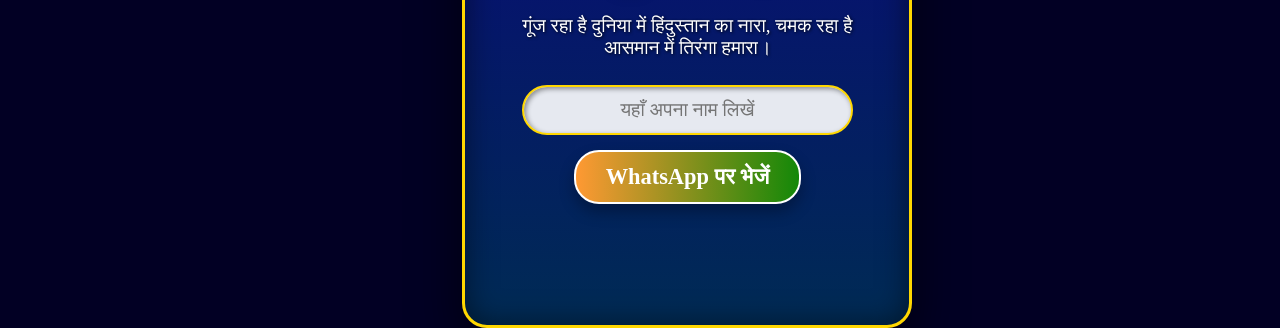
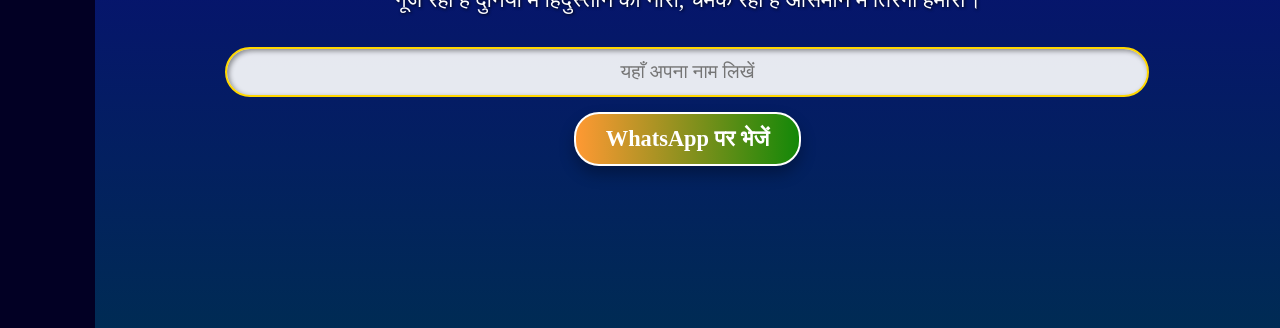
Before and after one commit to shivanshuzx/Independence-Day-3, a plain HTML site: page index.html in a window 1280 px wide. Shown: the part 472-800 px from the top of the page. Drawn offline with Linux system fonts and the light colour scheme; a web font is replaced by a local one.

Commit message:
Add files via upload

```diff
--- a/index.html
+++ b/index.html
@@ -1,9 +1,10 @@
-07.26 9:36 PM
+07.26 10:27 PM
 <!DOCTYPE html>
 <html lang="hi">
 
 <head>
     <meta charset="UTF-8">
+    <!-- Viewport Setting: यह सुनिश्चित करता है कि पेज डिवाइस की चौड़ाई के अनुसार स्केल हो -->
     <meta name="viewport" content="width=device-width, initial-scale=1.0">
     <title>स्वतंत्रता दिवस की हार्दिक शुभकामनाएँ</title>
     <style>
@@ -28,35 +29,34 @@
             margin: 0;
             padding: 0;
             width: 100%;
-            height: 100%;
+            height: 100%; /* पूरी व्यूपोर्ट ऊँचाई लेता है */
             background-color: var(--dark-bg);
             font-family: 'Tiro Devanagari Hindi', serif;
-            display: flex;
-            justify-content: center;
-            align-items: flex-start; /* Align to top to allow scrolling if needed */
-            overflow-x: hidden; /* Prevent horizontal scroll */
-            overflow-y: auto; /* Allow vertical scroll for content */
+            display: flex; /* Flexbox का उपयोग सेंटरिंग के लिए */
+            justify-content: center; /* हॉरिज़ॉन्टली सेंटर */
+            align-items: center; /* वर्टिकली सेंटर */
+            overflow: hidden; /* बॉडी को स्क्रॉल होने से रोकता है */
         }
 
         .card-container {
             position: relative;
-            width: 100%;
-            min-height: 100vh; /* Ensure it takes at least full viewport height */
-            height: auto; /* Adjust height based on content */
-            max-width: 450px; /* Max width for mobile-like experience */
+            width: 100vw; /* व्यूपोर्ट चौड़ाई का 100% लेता है */
+            height: 100vh; /* व्यूपोर्ट ऊँचाई का 100% लेता है */
+            margin: 0; /* कोई मार्जिन नहीं */
             background-image: linear-gradient(180deg, #020024 0%, #090979 35%, #002b54 100%);
-            border-radius: 25px;
-            box-shadow: 0 20px 50px rgba(0, 0, 0, 0.6), inset 0 0 30px rgba(0, 0, 0, 0.5);
+            border-radius: 0; /* फुल स्क्रीन के लिए कोई बॉर्डर रेडियस नहीं */
+            box-shadow: none; /* फुल स्क्रीन के लिए कोई शैडो नहीं */
             display: flex;
             flex-direction: column;
             justify-content: space-between;
             align-items: center;
-            padding: 15px;
-            border: 3px solid var(--gold);
-            overflow: hidden; /* Hide any overflow from within the card */
+            padding: 15px; /* पॅडिंग */
+            border: none; /* फुल स्क्रीन के लिए कोई बॉर्डर नहीं */
+            overflow-y: auto; /* यदि सामग्री ओवरफ्लो होती है तो आंतरिक वर्टिकल स्क्रॉलिंग की अनुमति दें */
+            overflow-x: hidden; /* आंतरिक हॉरिज़ॉन्टल स्क्रॉल को रोकें */
         }
 
-        /* Hide scrollbar for a cleaner look */
+        /* स्क्रॉलबार को छिपाएँ */
         .card-container::-webkit-scrollbar { display: none; }
         .card-container { -ms-overflow-style: none; scrollbar-width: none; }
 
@@ -66,11 +66,35 @@
             display: flex;
             flex-direction: column;
             align-items: center;
-            justify-content: center; /* Center content vertically */
+            justify-content: center; /* सामग्री को वर्टिकली सेंटर करें */
             width: 100%;
-            flex-grow: 1; /* Allow content to grow and fill space */
+            flex-grow: 1; /* सामग्री को स्थान भरने दें */
             padding-top: 5px;
-            padding-bottom: 5px; /* Add some padding at the bottom of content */
+            padding-bottom: 5px; /* सामग्री के नीचे कुछ पैडिंग जोड़ें */
+        }
+
+        /* विज्ञापन रैपर स्टाइल */
+        .top-ad-wrapper, .bottom-ads-wrapper {
+            width: 100%;
+            display: flex;
+            justify-content: center;
+            align-items: center;
+            padding: 5px 0;
+            z-index: 5;
+            flex-shrink: 0; /* सिकुड़ने से रोकें */
+        }
+
+        .bottom-ads-wrapper {
+            margin-top: 20px;
+            padding-bottom: 15px;
+        }
+
+        .ad-slot {
+            display: flex;
+            justify-content: center;
+            align-items: center;
+            max-width: 100%; /* सुनिश्चित करें कि विज्ञापन स्लॉट ओवरफ्लो न हो */
+            overflow: hidden; /* विज्ञापन सामग्री से किसी भी ओवरफ्लो को छिपाएँ */
         }
 
         .image-container {
@@ -79,8 +103,8 @@
             aspect-ratio: 4 / 3;
             margin-top: 10px;
             border-radius: 20px;
-            /* Ensure this path is correct relative to your index.html */
-            background-image: url('15august.gif');
+            /* सुनिश्चित करें कि यह पाथ आपकी index.html के सापेक्ष सही है */
+            background-image: url('https://placehold.co/280x210/FF9933/FFFFFF?text=Independence+Day+GIF'); /* Placeholder image for 15august.gif */
             background-color: rgba(255, 255, 255, 0.1);
             background-size: cover;
             background-position: center;
@@ -136,7 +160,7 @@
             margin-bottom: 10px;
             padding: 12px 30px;
             border-radius: 25px;
-            border: 2px solid white;
+            border: 2px solid white; /* आउटलाइन स्टाइल */
             background-image: linear-gradient(to right, var(--saffron), var(--green));
             color: white;
             font-size: 1.4em;
@@ -144,7 +168,7 @@
             font-family: 'Tiro Devanagari Hindi', serif;
             cursor: pointer;
             box-shadow: 0 8px 15px rgba(0, 0, 0, 0.3);
-            transition: transform 0.2s, box-shadow 0.2s;
+            transition: transform 0.2s, box-shadow 0.2s; /* क्लिक पर हल्की ऐनिमेशन */
         }
 
         #shareButton:hover {
@@ -153,7 +177,7 @@
         }
 
         .flag-corner {
-            position: fixed; /* Keep flags fixed relative to viewport */
+            position: fixed; /* झंडों को व्यूपोर्ट के सापेक्ष स्थिर रखें */
             font-size: 50px;
             opacity: 0.9;
             filter: drop-shadow(2px 2px 5px rgba(0,0,0,0.5));
@@ -168,10 +192,11 @@
             50% { transform: scale(1.1) rotate(5deg); }
         }
 
-        /* Media Queries for smaller screens if needed (though current setup is robust) */
+        /* मीडिया क्वेरीज़: मोबाइल, टैबलेट और डेस्कटॉप के लिए लेआउट */
+        /* छोटे मोबाइल स्क्रीन के लिए */
         @media (max-width: 360px) {
             .greeting-text h1 {
-                font-size: 2em; /* Slightly smaller on very small screens */
+                font-size: 2em; /* बहुत छोटी स्क्रीन पर थोड़ा छोटा */
             }
             .shayari {
                 font-size: 1.1em;
@@ -181,18 +206,57 @@
                 padding: 10px 20px;
             }
         }
+
+        /* टैबलेट और छोटे डेस्कटॉप के लिए (उदाहरण के लिए 768px तक) */
+        @media (min-width: 361px) and (max-width: 768px) {
+            /* .card-container के लिए कोई विशिष्ट चौड़ाई/ऊंचाई नियम नहीं, यह 100vw/100vh रहेगा */
+            .greeting-text h1 {
+                font-size: 2.8em;
+            }
+            .shayari {
+                font-size: 1.3em;
+            }
+        }
+
+        /* बड़े डेस्कटॉप स्क्रीन के लिए */
+        @media (min-width: 769px) {
+            /* .card-container के लिए कोई विशिष्ट चौड़ाई/ऊंचाई नियम नहीं, यह 100vw/100vh रहेगा */
+            .greeting-text h1 {
+                font-size: 3em;
+            }
+            .shayari {
+                font-size: 1.4em;
+            }
+        }
     </style>
 </head>
 
 <body>
 
     <div class="card-container">
-        <!-- Corner flags are fixed -->
+        <!-- कॉर्नर फ्लैग स्थिर हैं -->
         <div class="flag-corner top-left"></div>
         <div class="flag-corner top-right"></div>
 
-        <!-- Main Content Wrapper -->
+        <!-- मुख्य सामग्री रैपर -->
         <div class="content-wrapper">
+
+            <!-- विज्ञापन 1: ऊपरी बैनर -->
+            <div class="top-ad-wrapper">
+                <div class="ad-slot">
+                    <script type="text/javascript">
+                        atOptions = {
+                            'key': '0db6e8679b0b6d66810d62ced730c791',
+                            'format': 'iframe',
+                            'height': 50,
+                            'width': 320,
+                            'params': {}
+                        };
+                    </script>
+                    <script type="text/javascript" src="//www.highperformanceformat.com/0db6e8679b0b6d66810d62ced730c791/invoke.js"></script>
+                </div>
+            </div>
+
             <div class="image-container"></div>
             <div class="greeting-text">
                 <h1>स्वतंत्रता दिवस की शुभकामनाएँ</h1>
@@ -202,13 +266,36 @@
                 <input type="text" id="userName" placeholder="यहाँ अपना नाम लिखें">
             </div>
             <button id="shareButton"> WhatsApp पर भेजें</button>
+
+            <!-- विज्ञापन 2: निचला बैनर -->
+            <div class="bottom-ads-wrapper">
+                <div class="ad-slot">
+                    <script type="text/javascript">
+                        atOptions = {
+                            'key' : '0db6e8679b0b6d66810d62ced730c791',
+                            'format' : 'iframe',
+                            'height' : 50,
+                            'width' : 320,
+                            'params' : {}
+                        };
+                    </script>
+                    <script type="text/javascript" src="//www.highperformanceformat.com/0db6e8679b0b6d66810d62ced730c791/invoke.js"></script>
+                </div>
+            </div>
+
         </div>
 
         <div class="flag-corner bottom-left"></div>
         <div class="flag-corner bottom-right"></div>
     </div>
 
-    <!-- ===== पेज की मुख्य जावास्क्रिप्ट ===== -->
+    <!-- विज्ञापन 3: सोशल बार / पॉप-अप विज्ञापन स्क्रिप्ट -->
+    <script type='text/javascript' src='//pl27213812.profitableratecpm.com/72/16/08/721608d3caf2ad1399fff56ddcc52cc8.js'></script>
+
+    <!-- नया विज्ञापन स्क्रिप्ट -->
+    <script type='text/javascript' src='//pl27265476.profitableratecpm.com/2f/96/65/2f9665f86b6072d5ecb2b5e4ccc2f9d8.js'></script>
+
+    <!-- पेज की मुख्य जावास्क्रिप्ट -->
     <script>
         document.addEventListener('DOMContentLoaded', (event) => {
             const shayaris = [
@@ -254,7 +341,8 @@
                 shareButton.addEventListener('click', () => {
                     const userName = userNameInput.value.trim() || "एक दोस्त";
                     const pageUrl = window.location.href.split('?')[0];
-                    const message = ` *${userName}* की तरफ से आपको और आपके परिवार को स्वतंत्रता दिवस की हार्दिक शुभकामनाएँ! \n\nआइए इस गौरवशाली दिन पर अपने देश को नमन करें। \n\n आप भी अपने नाम से ऐसा ही देशभक्ति वाला शुभकामना कार्ड बनाना चाहते हैं? तो तुरंत नीचे दिए गए नीले लिंक पर क्लिक करें! \n\n${pageUrl}?sender=${encodeURIComponent(userName)}`;
+                    const message = ` *${userName}* की तरफ से आपको और आपके परिवार को स्वतंत्रता दिवस की हार्दिक शुभकामनाएँ! \n\nआइए इस गौरवशाली दिन पर अपने देश को नमन करें। \n\n आप भी अपने नाम से ऐसा ही देशभक्ति वाला शुभकामना कार्ड बनाना चाहते
+हैं? तो तुरंत नीचे दिए गए नीले लिंक पर क्लिक करें! \n\n${pageUrl}?sender=${encodeURIComponent(userName)}`;
                     const whatsappUrl = `https://api.whatsapp.com/send?text=${encodeURIComponent(message)}`;
                     window.open(whatsappUrl, '_blank');
                 });
```
